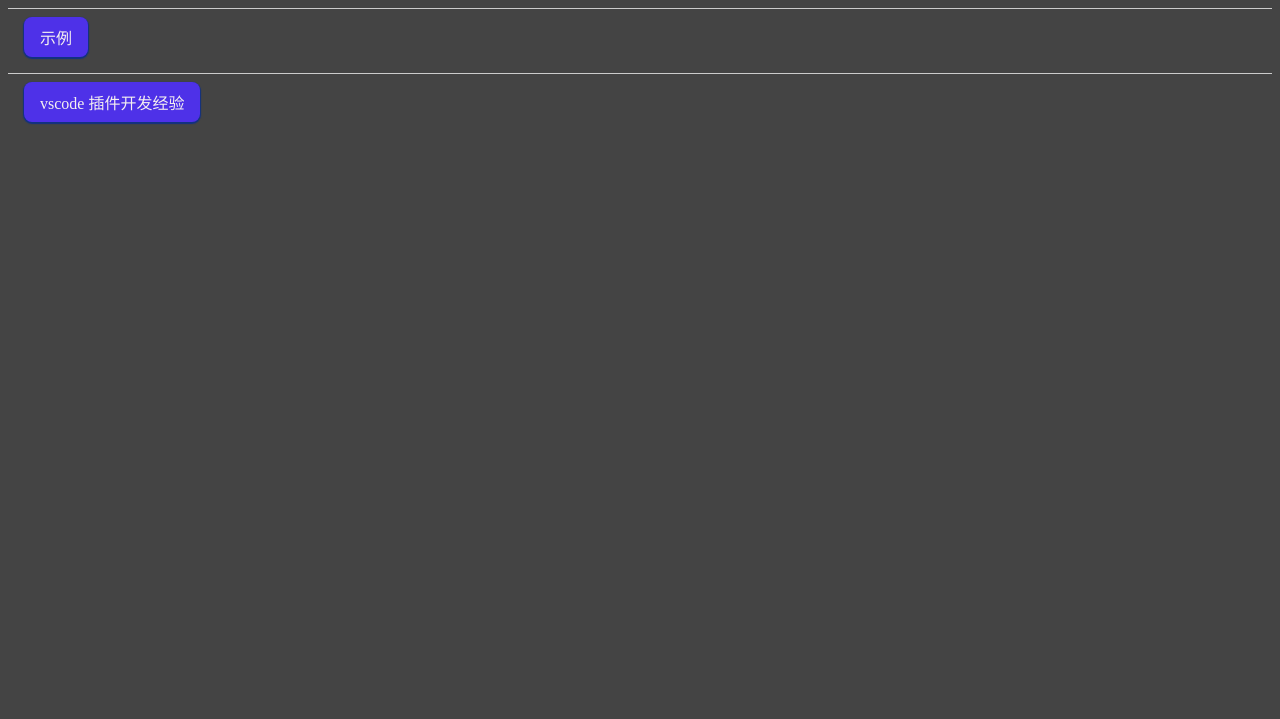
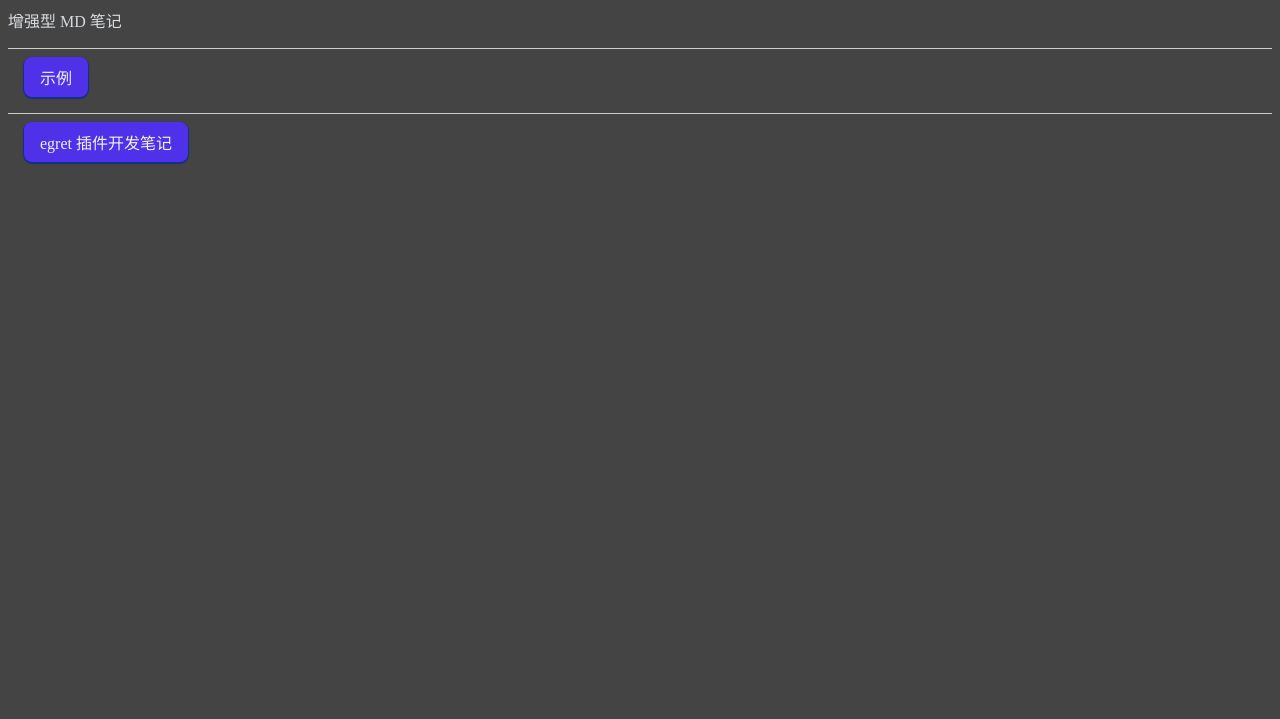
Before and after one commit to scutterry/my_note, a plain HTML site: page index.html in a window 1280 px wide. Shown: the part 81-800 px from the top of the page. Drawn offline with Linux system fonts and the light colour scheme.

Commit message:
添加本地测试服务器

```diff
--- a/index.html
+++ b/index.html
@@ -31,17 +31,31 @@
 </head>
 <body>
     <h1>我的笔记</h1>
+    <p>增强型 MD 笔记</p>
 
     <div id="content">
-        <div>
-            <a href="./md.html?md=./md/sample.md">示例</a>
-        </div>
+        <!--<div> <a href="./md.html?md=./md/sample.md">示例</a> </div>
 
         <div>
             <a href="./md.html?md=./md/vscode/plugin_dev.md">vscode 插件开发经验</a>
         </div>
-
+     -->
 
     </div>
+    <script src="menu.js"></script>
+    <script src="js/jquery/jquery.min.js"></script>
+    <script>
+        var linkTemp = '<div> <a href="./md.html?md=./{url}">{name}</a> </div>';
+        $(document).ready(function(){
+            var contentDiv = $("#content");
+            contentDiv.html("");
+            for(var key in menuJson.data){
+                var tmp = menuJson.data[key];
+                var link = linkTemp.replace(/\{name\}/g, tmp.name);
+                link = link.replace(/\{url\}/g, tmp.url);
+                contentDiv.append($(link));
+            }
+        });
+    </script>
 </body>
 </html>
--- /dev/null
+++ b/menu.js
@@ -0,0 +1,26 @@
+var menuJson = {
+    "data": {
+        "sample": {
+            "name": "示例",
+            "url": "md/sample.md"
+        },
+
+        "egret-plugins":{
+            "name": "egret 插件开发笔记",
+            "url": "md/vscode/plugin_dev.md"
+        }
+    },
+    "tag": {
+        "all": {
+            "name": "全部",
+            "keys": []
+        },
+
+        "erget": {
+            "name": "egret",
+            "keys": [
+                "egret-plugins"
+            ]
+        }
+    }
+}
--- /dev/null
+++ b/server.js
@@ -0,0 +1,5 @@
+//本地 Express 服务器
+var express = require('express');
+var app = express();
+app.use(express.static('./'));
+app.listen('1717');
```
Also changed, not shown: md/sample.md (+5 -2 lines), 1 other file.
